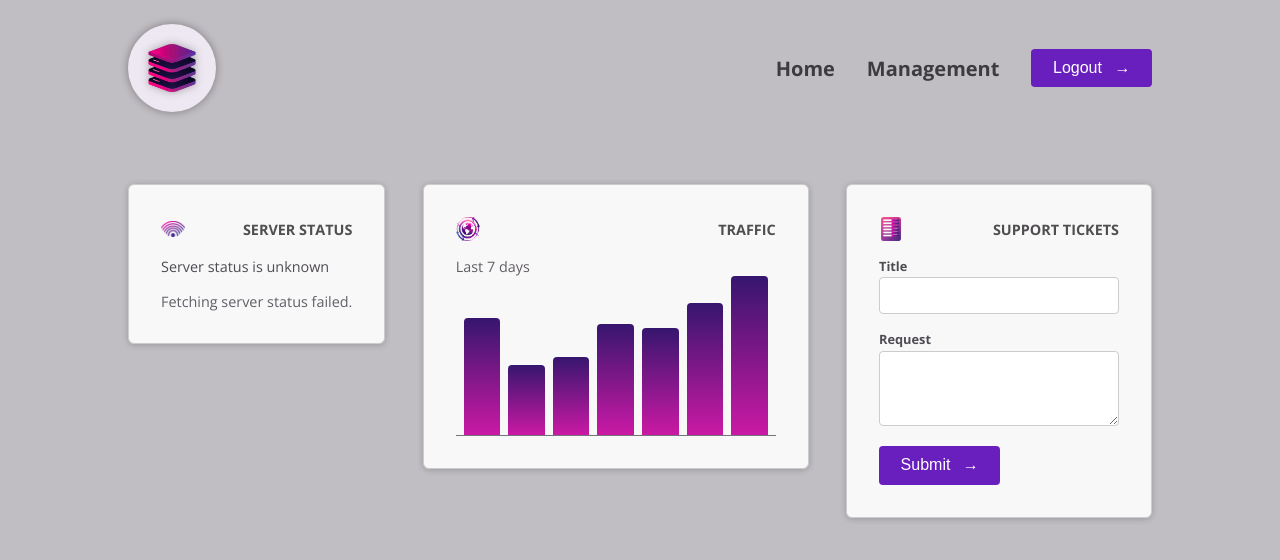
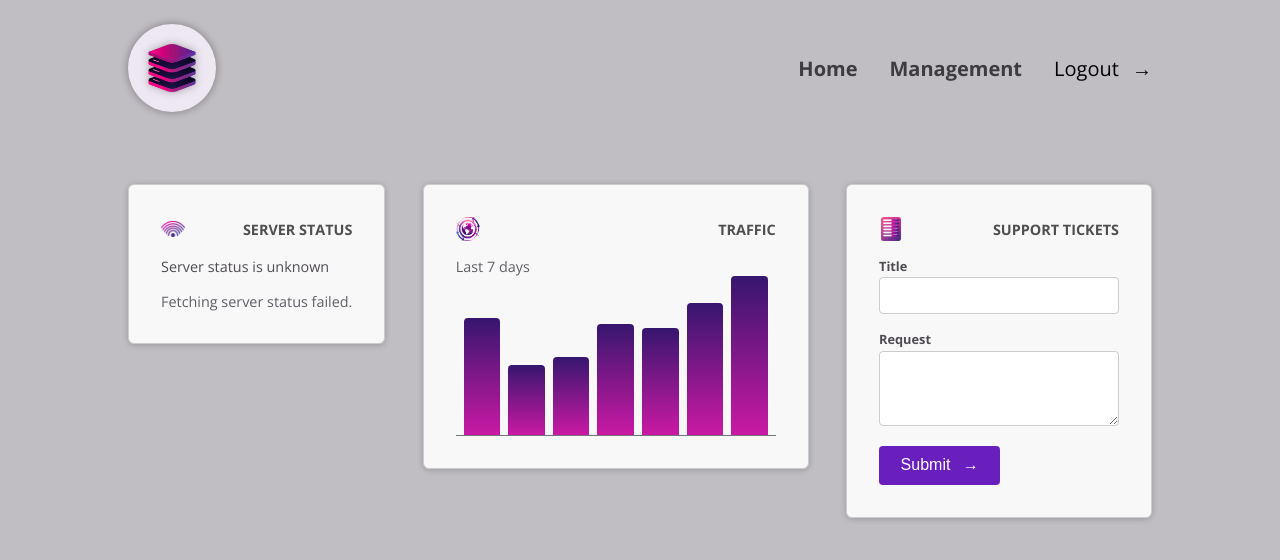
Before and after one commit to NoureddineBzr/serverManagement, an Angular app: page / in a window 1280 px wide. Shown: the top 560 px of the page. Built offline with nearby package versions, Linux system fonts and the light colour scheme.

Commit message:
Extending builtin with custom components via attribute selectors

```diff
--- a/src/app/header/header.component.html
+++ b/src/app/header/header.component.html
@@ -12,14 +12,7 @@
           <a href="/">Management</a>
         </li>
         <li>
-          <button>
-            <span>
-              Logout
-            </span>
-            <span class="icon">
-              →
-            </span>
-          </button>
+         <app-button/>
         </li>
       </ul>
     </nav>
--- a/src/app/header/header.component.ts
+++ b/src/app/header/header.component.ts
@@ -1,9 +1,10 @@
 import { Component } from '@angular/core';
+import { ButtonComponent } from "../shared/button/button.component";
 
 @Component({
   selector: 'app-header',
   standalone: true,
-  imports: [],
+  imports: [ButtonComponent],
   templateUrl: './header.component.html',
   styleUrl: './header.component.css'
 })
--- /dev/null
+++ b/src/app/shared/button/button.component.html
@@ -0,0 +1,7 @@
+
+    <span>
+      Logout
+    </span>
+    <span class="icon">
+      →
+    </span>
```
Also changed, not shown: src/app/shared/button/button.component.ts (added, +12 -0 lines), src/app/shared/button/button.component.css (added).
